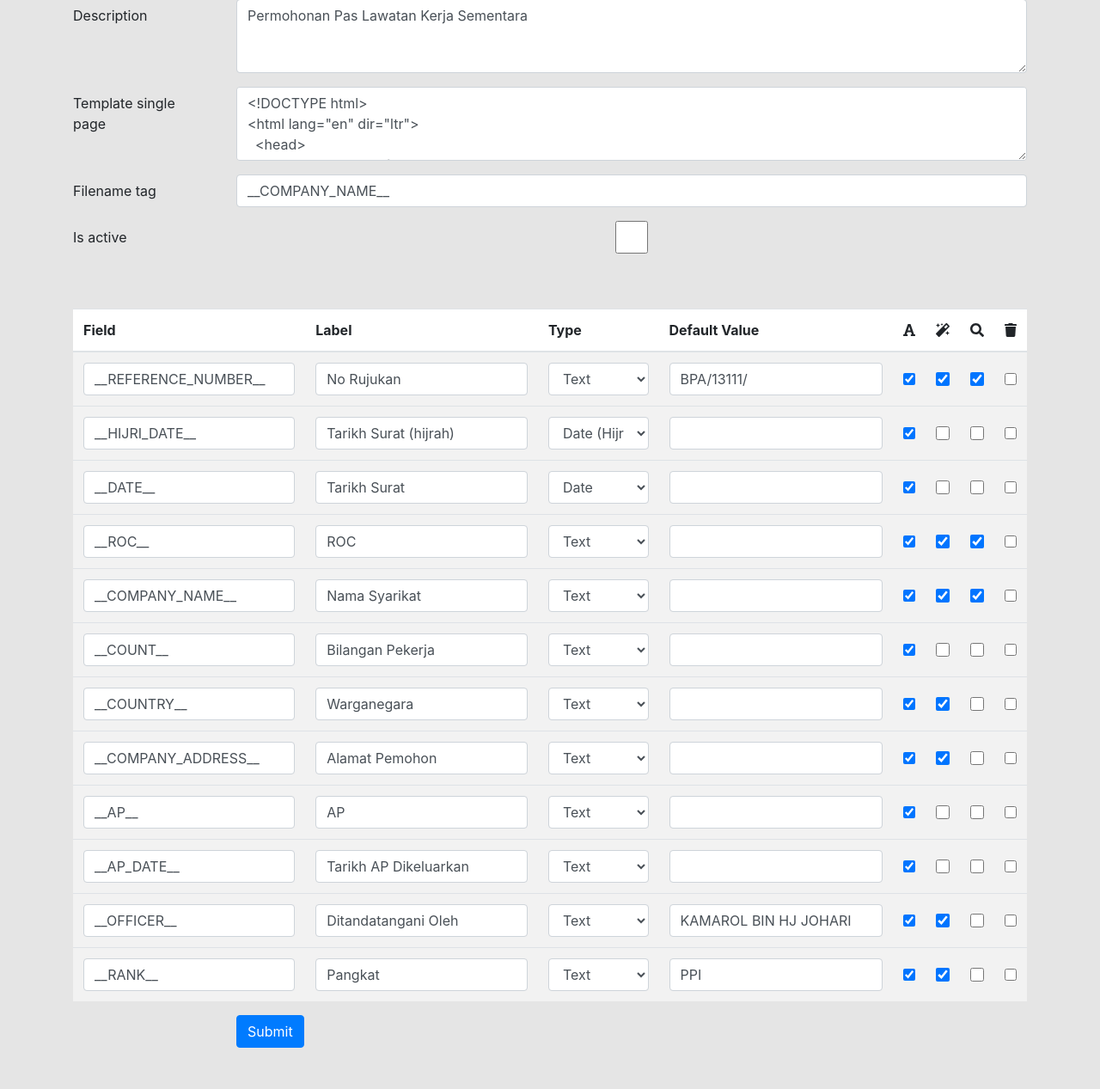
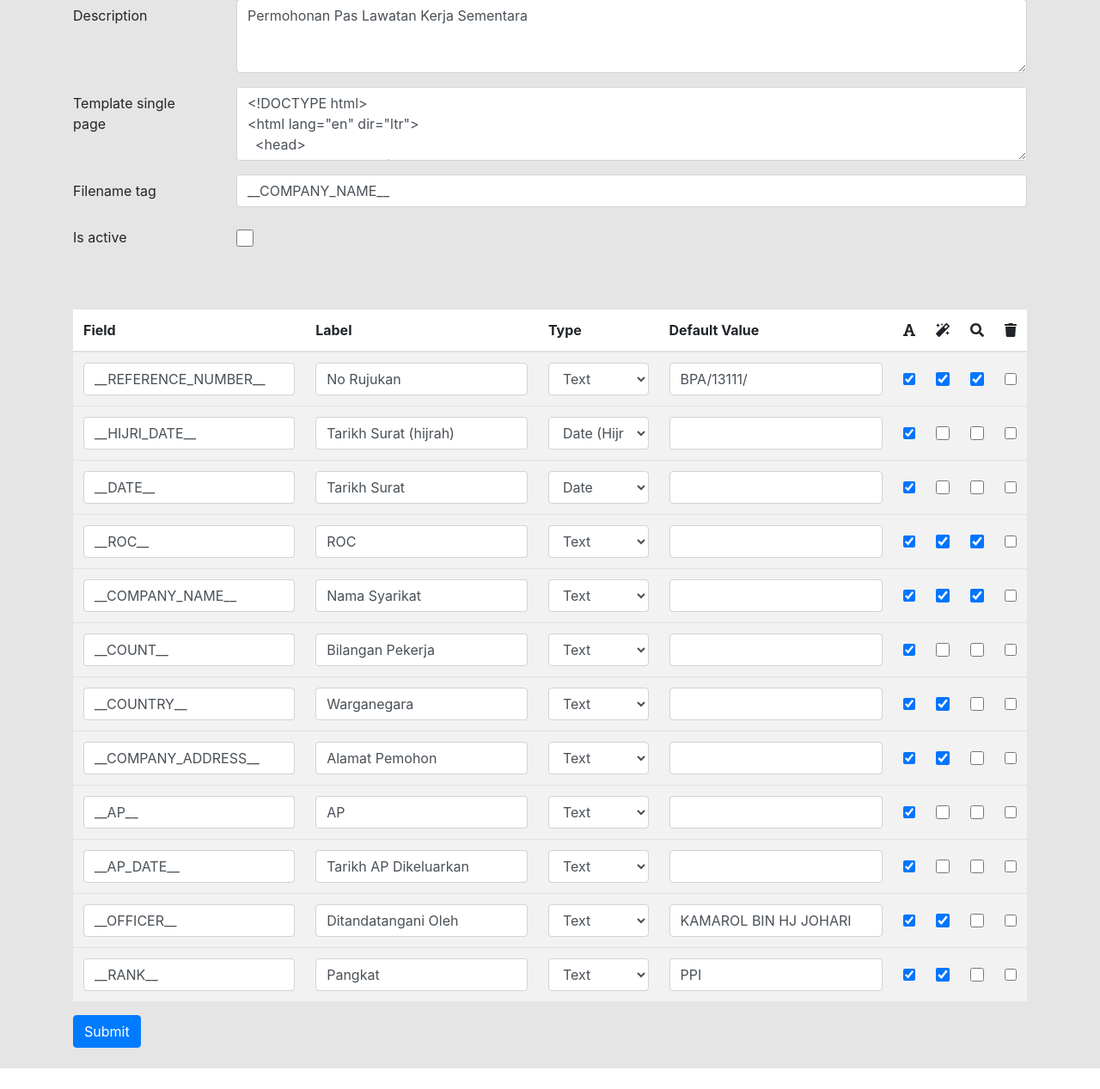
Before and after one commit to amirbujang/trackerdoc, a Django app: page /documents/template/edit/1/ in a window 1280 px wide. Shown: the part 261-1528 px from the top of the page at 86% size. After the commit the page ends 1504 px from the top, so only its background shows below. Run offline with Django 3.2, Linux system fonts and the light colour scheme; a user stored in the database is signed in; data comes from the database, SQL or seed files in the repository; some libraries are stand-ins or nearby versions.

Commit message:
edit styling. clean rough edges

```diff
--- a/trackerdoc/documents/static/documents/theme.min.css
+++ b/trackerdoc/documents/static/documents/theme.min.css
@@ -1 +1 @@
-body{background-color:#e5e5e5}table th{background-color:white !important}table td{background-color:#f2f2f2}table tr:hover td{background-color:#ebebeb}.breadcrumb{background-color:white !important;margin-bottom:1.5rem}.document-index-table td{font-size:0.9em}.document-index-table tfoot td{background-color:white}.document-index-table .action-event{width:1%;white-space:nowrap;padding:0.45rem}.document-edit-form-card,.document-create-form-card{margin-bottom:2rem}.document-edit-form-card .card-body,.document-create-form-card .card-body{padding:2rem 1rem}.document-index-top-card{margin-bottom:0.75rem}.document-index-top-card .card-body{padding:0.75rem 1rem}
+body{background-color:#e5e5e5}table th{background-color:white !important}table td{background-color:#f2f2f2}table tr:hover td{background-color:#ebebeb}.breadcrumb{background-color:white !important;margin-bottom:1.5rem}.document-index-table td{font-size:0.9em}.document-index-table tfoot td{background-color:white}.document-index-table .action-event{width:1%;white-space:nowrap;padding:0.45rem}.document-edit-form-card,.document-create-form-card{margin-bottom:2rem}.document-edit-form-card .card-body,.document-create-form-card .card-body{padding:2rem 1rem}.document-index-top-card{margin-bottom:0.75rem}.document-index-top-card .card-body{padding:0.75rem 1rem}#id_is_active{width:20px;height:20px;margin-top:10px}
--- a/trackerdoc/documents/static/documents/theme.scss
+++ b/trackerdoc/documents/static/documents/theme.scss
@@ -58,3 +58,9 @@
     padding: 0.75rem 1rem;
   }
 }
+
+#id_is_active {
+  width: 20px;
+  height: 20px;
+  margin-top: 10px;
+}
--- a/trackerdoc/documents/templates/documents/template_edit.html
+++ b/trackerdoc/documents/templates/documents/template_edit.html
@@ -64,9 +64,7 @@
 
     </div>
 
-    <div class="row">
-      <div class="col-sm-10 offset-sm-2"><button class="btn btn-primary" type="submit">Submit</button></div>
-    </div>
+      <button class="btn btn-primary" type="submit">Submit</button>
     <br>
     <br>
   </form>
```
